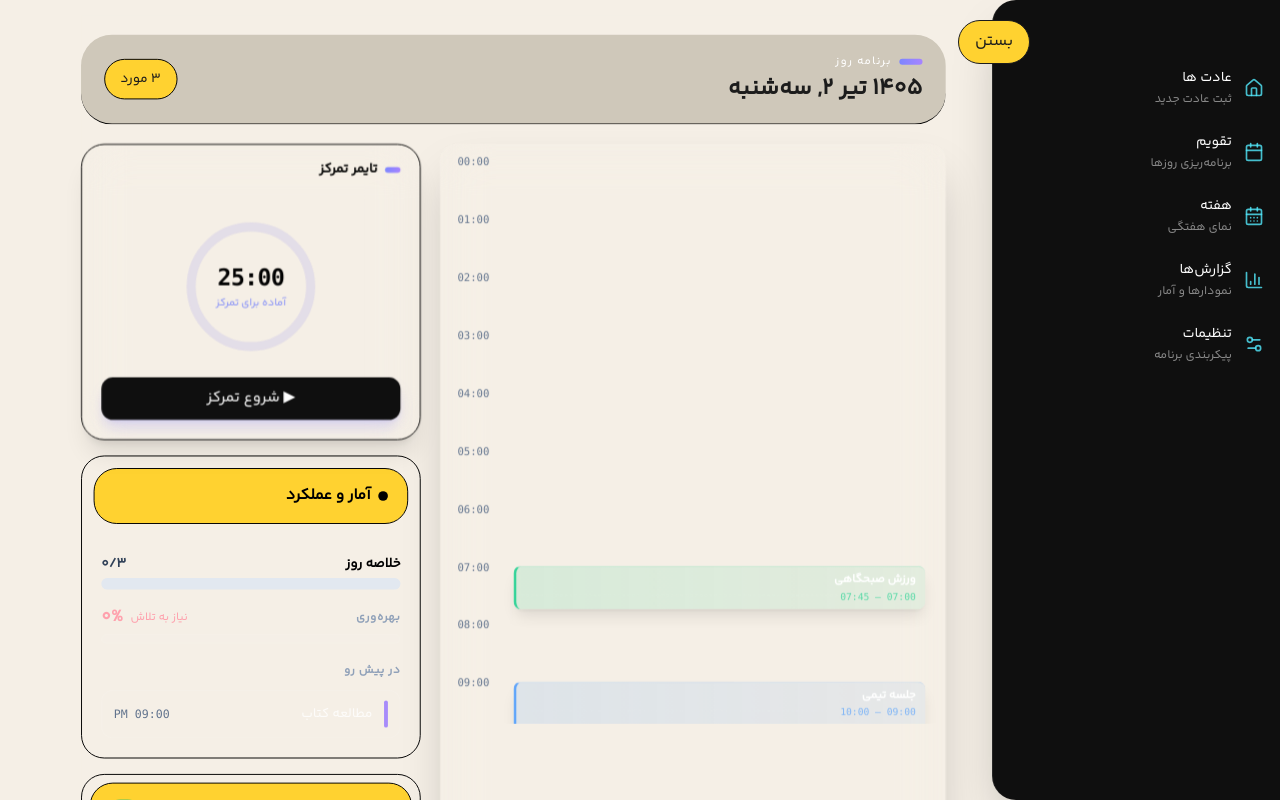
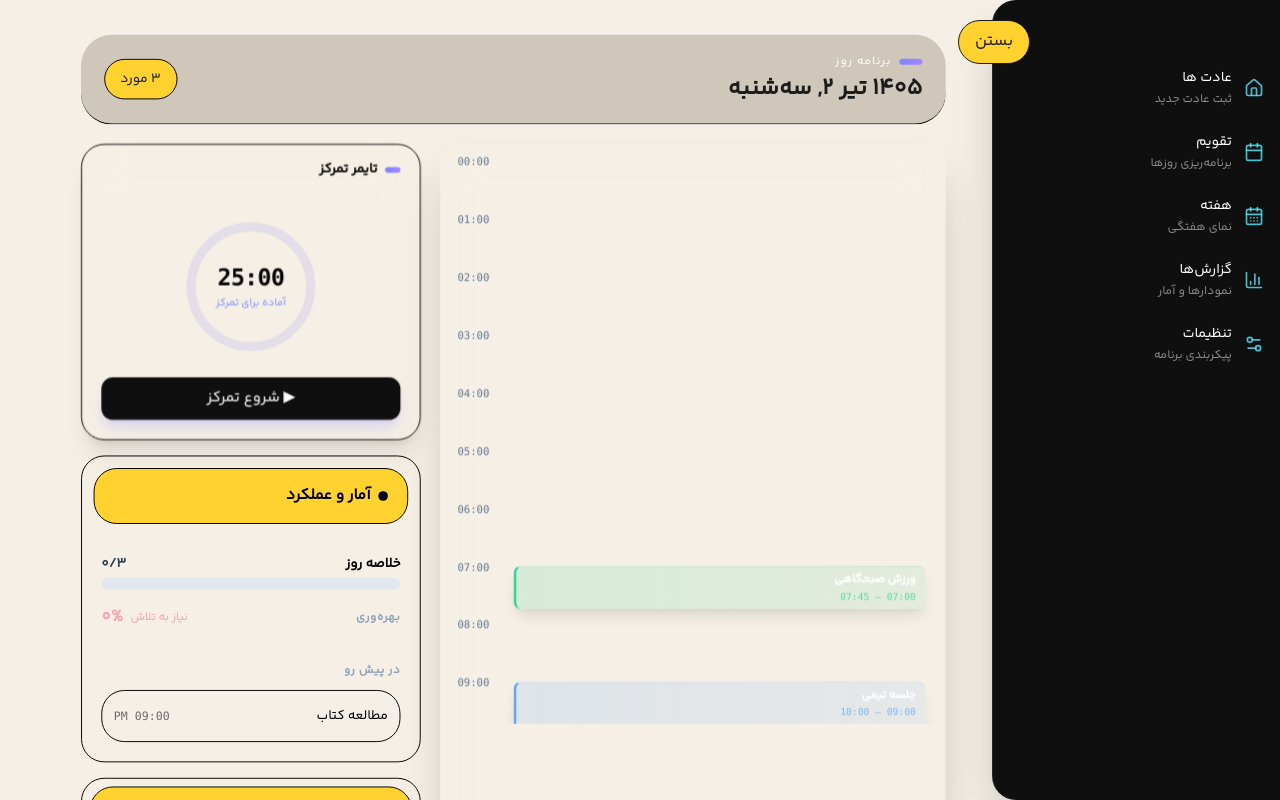
Before and after one commit to MobinaLalani/MyCalendar, a Next.js app: page /DaySheet in a window 1280 px wide. Shown: the top 800 px of the page. Built offline with nearby package versions, Linux system fonts and the light colour scheme.

Commit message:
add some ui style change

```diff
--- a/src/features/daySheet/components/panels/UpcomingPanel.tsx
+++ b/src/features/daySheet/components/panels/UpcomingPanel.tsx
@@ -23,23 +23,25 @@ const UpcomingPanel: React.FC<UpcomingPanelProps> = ({ items }) => {
       {upcoming.length === 0 ? (
         <div className="flex flex-col items-center gap-1.5 rounded-xl border border-dashed border-white/10 px-4 py-5 text-center">
           <span className="text-xl">🎉</span>
-          <span className="text-xs text-slate-500">هیچ موردی در پیش رو نیست</span>
+          <span className="text-xs text-slate-500">
+            هیچ موردی در پیش رو نیست
+          </span>
         </div>
       ) : (
         <div className="space-y-2">
           {upcoming.map((i) => (
             <div
               key={i.id}
-              className="group flex items-center gap-3 rounded-xl border border-white/6 bg-white/3 px-3 py-2.5 transition-all duration-150 hover:border-white/12 hover:bg-white/6"
+              className="group flex items-center gap-3 rounded-3xl border border-black bg-white/3 px-3 py-4 transition-all duration-150 hover:border-white/12 "
             >
-              <div
+              {/* <div
                 className="h-7 w-1 shrink-0 rounded-full"
                 style={{ backgroundColor: i.color || "#6366f1" }}
-              />
-              <span className="flex-1 truncate text-sm text-white/80 transition-colors group-hover:text-white">
+              /> */}
+              <span className="flex-1 truncate text-sm text-black transition-colors ">
                 {i.title}
               </span>
-              <span className="shrink-0 font-mono text-xs text-slate-500">
+              <span className="shrink-0 font-mono text-xs text-(--muted-foreground)">
                 {new Date(i.startDate).toLocaleTimeString([], {
                   hour: "2-digit",
                   minute: "2-digit",
```
